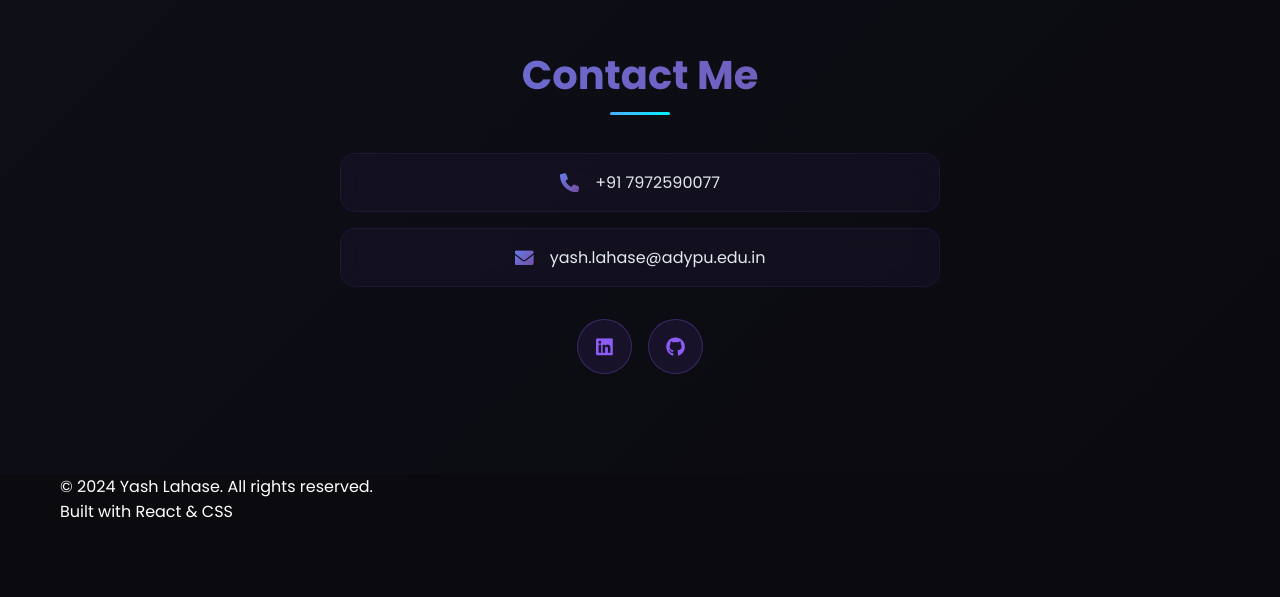
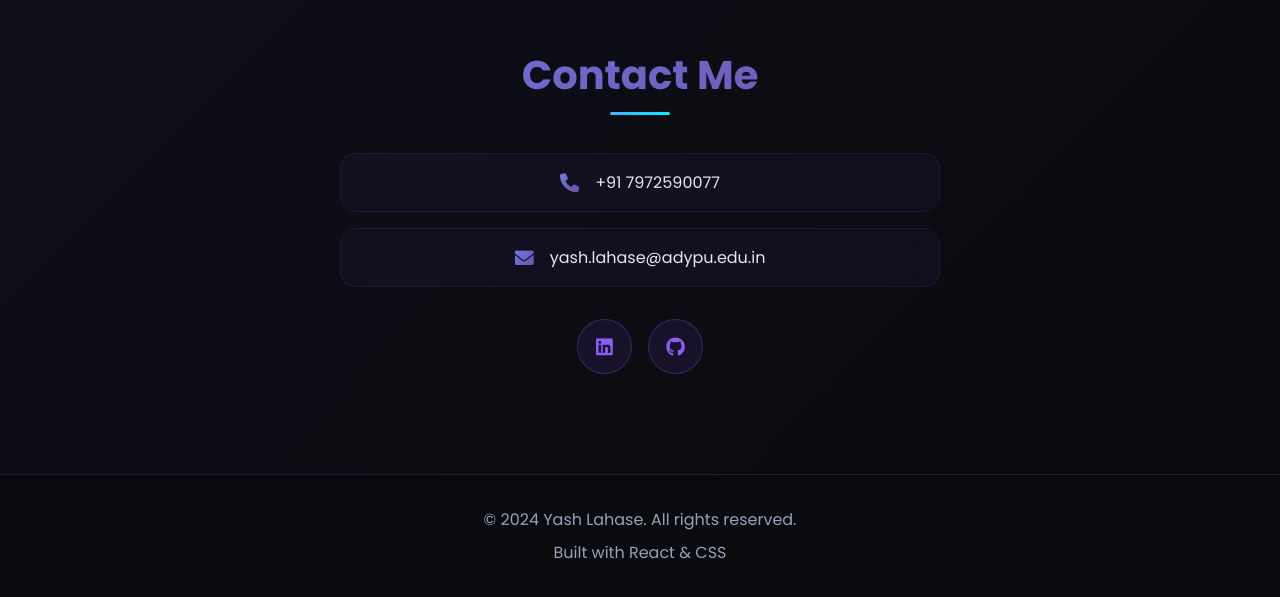
Before and after one commit to yashlahase/Portfolio, a React (Create React App) app: page / in a window 1280 px wide. Shown: the part 5456-6053 px from the top of the page. Before the commit the page ends 5980 px from the top, so only its background shows below. Built offline with nearby package versions, Linux system fonts and the light colour scheme.

Commit message:
added styles for Footer component

```diff
--- a/src/style.css
+++ b/src/style.css
@@ -955,3 +955,19 @@ html {
   box-shadow: 0 10px 25px rgba(139, 92, 246, 0.4);
   border-color: var(--purple-glow);
 }
+
+/* Footer */
+.footer {
+  padding: 2rem 0;
+  background: var(--bg-dark);
+  border-top: 1px solid rgba(139, 92, 246, 0.2);
+}
+
+.footer-content {
+  text-align: center;
+  color: var(--text-muted);
+}
+
+.footer-content p {
+  margin-bottom: 0.5rem;
+}
```
